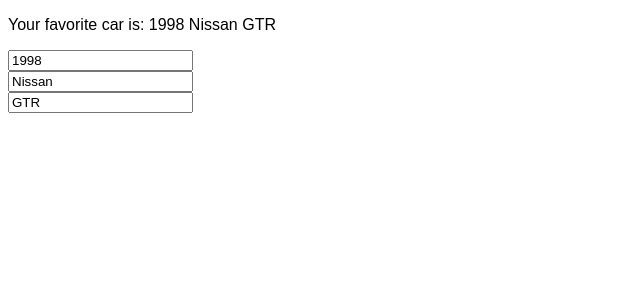
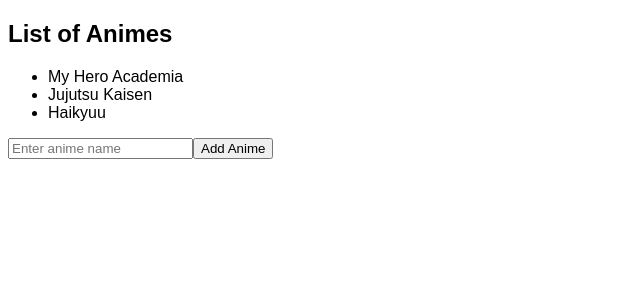
Before and after one commit to Batoul68/react-practice, a React (Vite) app in the folder my-react-app/: page / in a window 1280 px wide. Shown: the top 300 px of the page, without its empty margins (0-640 px from the left). Built offline with nearby package versions, Linux system fonts and the light colour scheme.

Commit message:
updating arrays

```diff
--- a/my-react-app/src/App.jsx
+++ b/my-react-app/src/App.jsx
@@ -1,9 +1,9 @@
-import ObjectUpdate from './ObjectUpdate.jsx'
+import ArrayUpdate from './ArrayUpdate.jsx'
 function App() {
 
   return(
     <>
-      <ObjectUpdate />
+      <ArrayUpdate />
     </>
   );
 }
--- /dev/null
+++ b/my-react-app/src/ArrayUpdate.jsx
@@ -0,0 +1,34 @@
+import React, {useState} from 'react';
+
+function ArrayUpdate() {
+
+  const [animes, setAnimes] = useState(["My Hero Academia", "Jujutsu Kaisen", "Haikyuu"]);
+
+  function handleAddAnime() {
+
+    const newAnime = document.getElementById("animeInput").value;
+    document.getElementById("animeInput").value = "";
+
+    setAnimes(a => [...a, newAnime]);
+  }
+
+  function handleRemoveAnime(index) {
+    setAnimes(animes.filter((_, i) => i !== index));
+  }
+
+  return(
+    <div>
+      <h2>List of Animes</h2>
+      <ul>
+        {animes.map((anime, index) =>
+                    <li className="anime-list" key={index} onClick={() => handleRemoveAnime(index)}>
+                      {anime}
+                    </li>)}
+      </ul>
+      <input type="text" id="animeInput" placeholder="Enter anime name"/>
+      <button onClick={handleAddAnime}>Add Anime</button>
+    </div>
+  );
+
+}
+export default ArrayUpdate
--- a/my-react-app/src/index.css
+++ b/my-react-app/src/index.css
@@ -155,3 +155,7 @@
   border-radius: 10px;
   border: 3px solid rgb(171, 170, 170);
 }
+
+.anime-list:hover {
+  cursor: pointer;
+}
```
